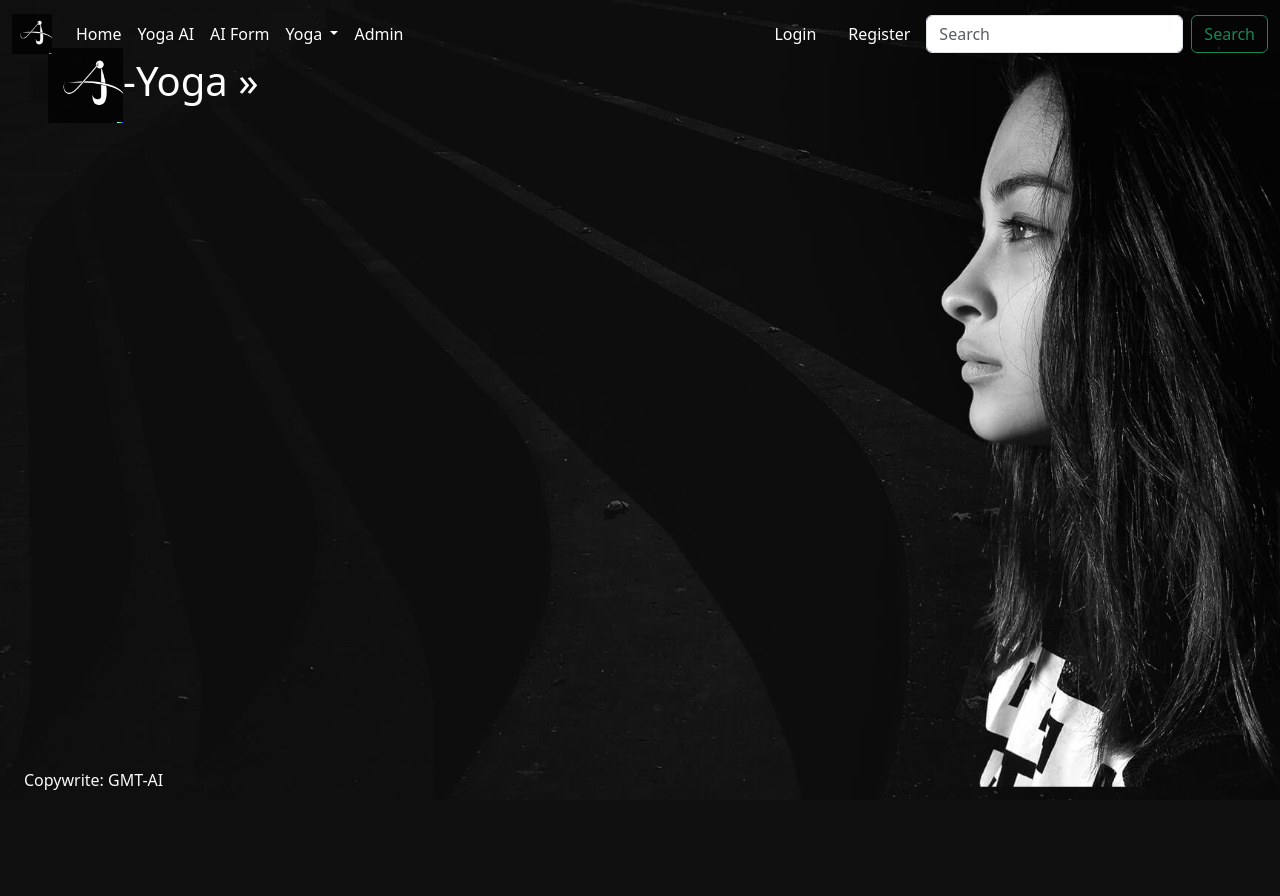
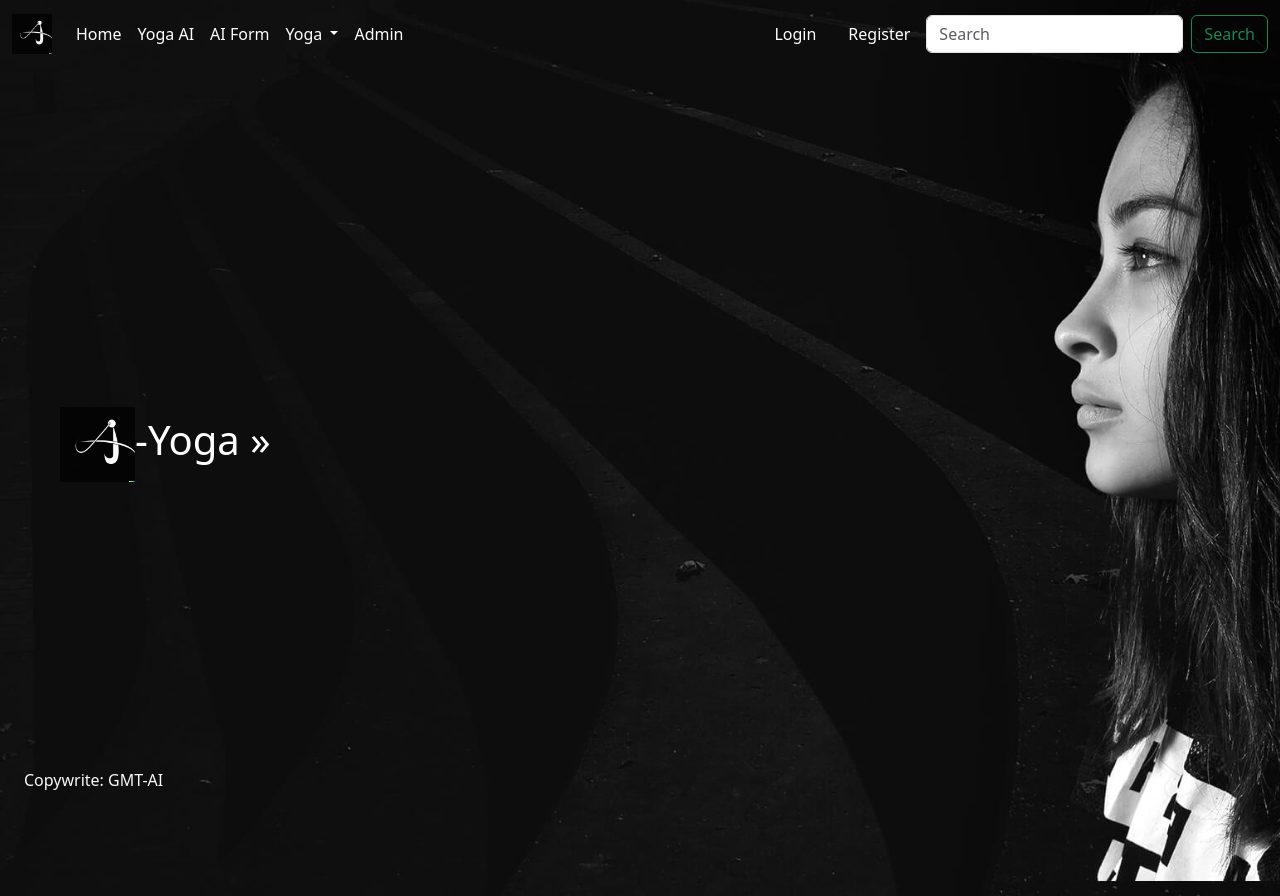
Before and after one commit to morgan360/aiyoga, a Django app: page / in a window 1280 px wide. Before the commit the page ends 800 px from the top, so only its background shows below. Run offline with Django 4.2, Linux system fonts and the light colour scheme; some libraries are stand-ins or nearby versions.

Commit message:
Change to bootstrapt and added manage.py to git ignore

```diff
--- a/static/css/main.css
+++ b/static/css/main.css
@@ -109,3 +109,8 @@
 .mor_label {
     color: white;
 }
+.container {
+  height: 100vh; /* adjust the height to the viewport height */
+  max-width: 800px; /* adjust the width to your desired value */
+  margin: 0 auto; /* center the container horizontally */
+}
--- a/templates/base.html
+++ b/templates/base.html
@@ -67,6 +67,11 @@
         white-space: nowrap;
         -webkit-overflow-scrolling: touch;
     }
+    .container {
+  height: 100vh; /* adjust the height to the viewport height */
+  max-width: 800px; /* adjust the width to your desired value */
+  margin: 0 auto; /* center the container horizontally */
+}
 </style>
 
 
--- a/templates/home.html
+++ b/templates/home.html
@@ -1,11 +1,17 @@
 {% extends "base.html" %}
 {% load static %}
 {% block content %}
+    <div class="container d-flex align-items-center">
+        <div class="row">
+            <div class="col-sm-12 text-center">
+                <a href="{% url 'ask_question' %}" style="text-decoration: none">
+                    <h1><img src="{% static 'images/logo_bw.png' %}" alt="logo" width="75"
+                                                 height="75">-Yoga &raquo;</h1>
+                </a>
+            </div>
+        </div>
+    </div>
+    {#            <p class="mx-auto text-warning "  style="width: 1000px;">Welcome to our AI-powered Yoga website! Here, you can create customized yoga sessions tailored to your needs and preferences. Whether you want to relieve stress, improve flexibility, or alleviate specific health conditions, our AI technology will provide you with the perfect yoga routine. Simply select the duration, type of ailment, and follow our step-by-step instructions, accompanied by images and videos to guide you through each pose. We hope that you enjoy your personalized yoga journey with us! Namaste.</p>#}
 
-    <a href="{% url 'ask_question' %}" style = "text-decoration: none">
-        <h1 class="text-center"><img src="{% static 'images/logo_bw.png' %}" alt="logo" width="75" height="75">-Yoga &raquo;</h1>
-    </a>
-{#            <p class="mx-auto text-warning "  style="width: 1000px;">Welcome to our AI-powered Yoga website! Here, you can create customized yoga sessions tailored to your needs and preferences. Whether you want to relieve stress, improve flexibility, or alleviate specific health conditions, our AI technology will provide you with the perfect yoga routine. Simply select the duration, type of ailment, and follow our step-by-step instructions, accompanied by images and videos to guide you through each pose. We hope that you enjoy your personalized yoga journey with us! Namaste.</p>#}
-
-{#    <a class="btn btn-lg btn-light text-center ml-5" href="{% url 'ask_question' %}" role="button">Proceed &raquo;</a>#}
+    {#    <a class="btn btn-lg btn-light text-center ml-5" href="{% url 'ask_question' %}" role="button">Proceed &raquo;</a>#}
 {% endblock content %}
--- a/templates/poses/pose_select_form.html
+++ b/templates/poses/pose_select_form.html
@@ -8,9 +8,11 @@
             <h1 class="text-center">Yoga Poses</h1>
         </div>
     </div>
+
+
     <div class="row bg-dark text-light py-3">
         <div class="col col-md-4">
-            <h3>Select a record:</h3>
+            <h5>Select a record:</h5>
         </div>
         <div class="col col-md-4">
             <div class='form-group'>
```
Also changed, not shown: 1 other file.
